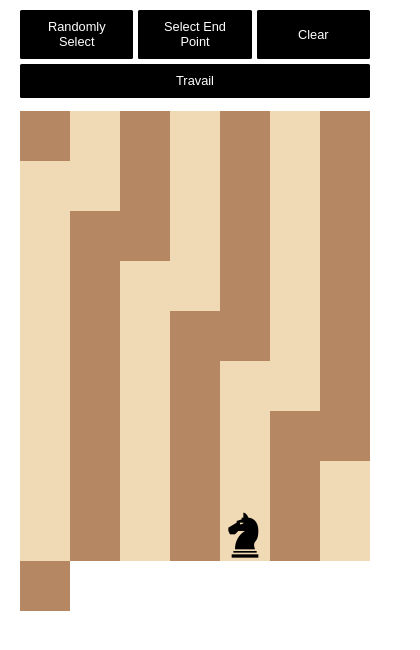
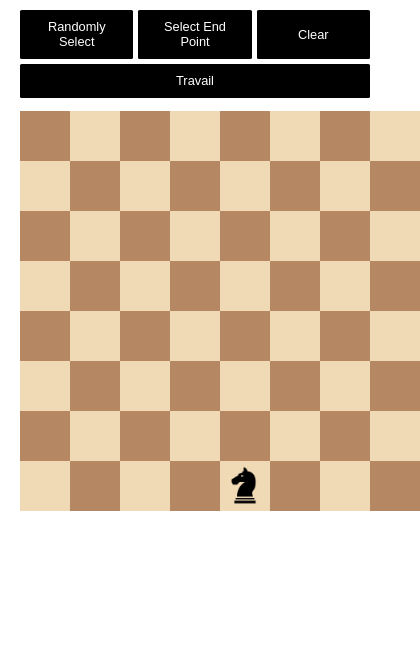
Before and after one commit to dillondipetrillo/knight-travails, a website built with webpack: page src/index.html in a window 390 px wide. Both pictures are taken after a click on the button "Randomly Select". Shown: the part 110-760 px from the top of the page, 420 px wide, since content can reach past the window. Built offline with nearby package versions, Linux system fonts and the light colour scheme.

Commit message:
made board min width on mobile sizes to avoid breaking board

```diff
--- a/src/components/gameboard/gameboard.scss
+++ b/src/components/gameboard/gameboard.scss
@@ -10,6 +10,7 @@
 
   @media screen and (max-width: 640px) {
     max-width: 400px;
+    min-width: 400px;
   }
 
   .square {
--- a/src/components/knight/knight-style.scss
+++ b/src/components/knight/knight-style.scss
@@ -2,4 +2,9 @@
   width: 50px;
   height: 50px;
   pointer-events: none;
+
+  @media screen and (max-width: 640px) {
+    width: 40px;
+    height: 40px;
+  }
 }
```
Also changed, not shown: dist/bundle.js.
